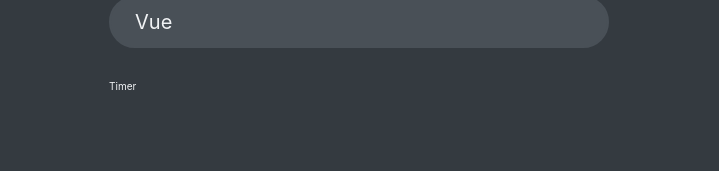
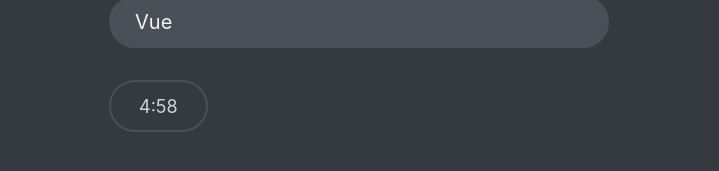
Before and after one commit to ShaneDoyleDev/react-quiz, a React (Create React App) app: page / in a window 1280 px wide. Both pictures are taken after a click on the button "Start". Shown: the part 569-740 px from the top of the page, without its empty margins (281-1000 px from the left). Built offline with nearby package versions, Linux system fonts and the light colour scheme; data requests are answered from the project's data file.

Commit message:
create Timer component

```diff
--- a/src/components/App.jsx
+++ b/src/components/App.jsx
@@ -1,4 +1,5 @@
 import { useEffect, useReducer } from "react";
+
 import Header from "./Header";
 import Main from "./Main";
 import StartScreen from "./StartScreen";
@@ -10,6 +11,7 @@ import NextButton from "./NextButton";
 import FinishScreen from "./FinishScreen";
 import Loader from "./Loader";
 import Error from "./Error";
+
 import "../App.css";
 
 const initialState = {
@@ -19,6 +21,7 @@ const initialState = {
   index: 0,
   answer: null,
   score: 0,
+  secondsRemaining: 300,
 };
 
 function reducer(state, action) {
@@ -49,16 +52,22 @@ function reducer(state, action) {
         questions: state.questions,
         status: "ready",
       };
+    case "tick":
+      return {
+        ...state,
+        secondsRemaining: state.secondsRemaining - 1,
+        status: state.secondsRemaining === 0 ? "finished" : state.status,
+      };
     default:
       throw new Error("Action unknown");
   }
 }
 
 export default function App() {
-  const [{ questions, status, index, answer, score }, dispatch] = useReducer(
-    reducer,
-    initialState
-  );
+  const [
+    { questions, status, index, answer, score, secondsRemaining },
+    dispatch,
+  ] = useReducer(reducer, initialState);
   const numQuestions = questions.length;
   const totalPoints = questions.reduce(
     (total, question) => total + question.points,
@@ -96,7 +105,7 @@ export default function App() {
               dispatch={dispatch}
             />
             <Footer>
-              <Timer />
+              <Timer secondsRemaining={secondsRemaining} dispatch={dispatch} />
               {answer !== null && (
                 <NextButton
                   index={index}
--- a/src/components/Timer.jsx
+++ b/src/components/Timer.jsx
@@ -1,3 +1,19 @@
-export default function Timer() {
-  return <div>Timer</div>;
+import { useEffect } from "react";
+
+export default function Timer({ secondsRemaining, dispatch }) {
+  useEffect(() => {
+    const timerId = setInterval(() => {
+      dispatch({ type: "tick" });
+    }, 1000);
+    return () => clearInterval(timerId);
+  }, [dispatch]);
+
+  const minutes = Math.floor(secondsRemaining / 60);
+  const seconds = secondsRemaining % 60;
+
+  return (
+    <div className="timer">
+      {minutes}:{seconds.toString().padStart(2, "0")}
+    </div>
+  );
 }
```
